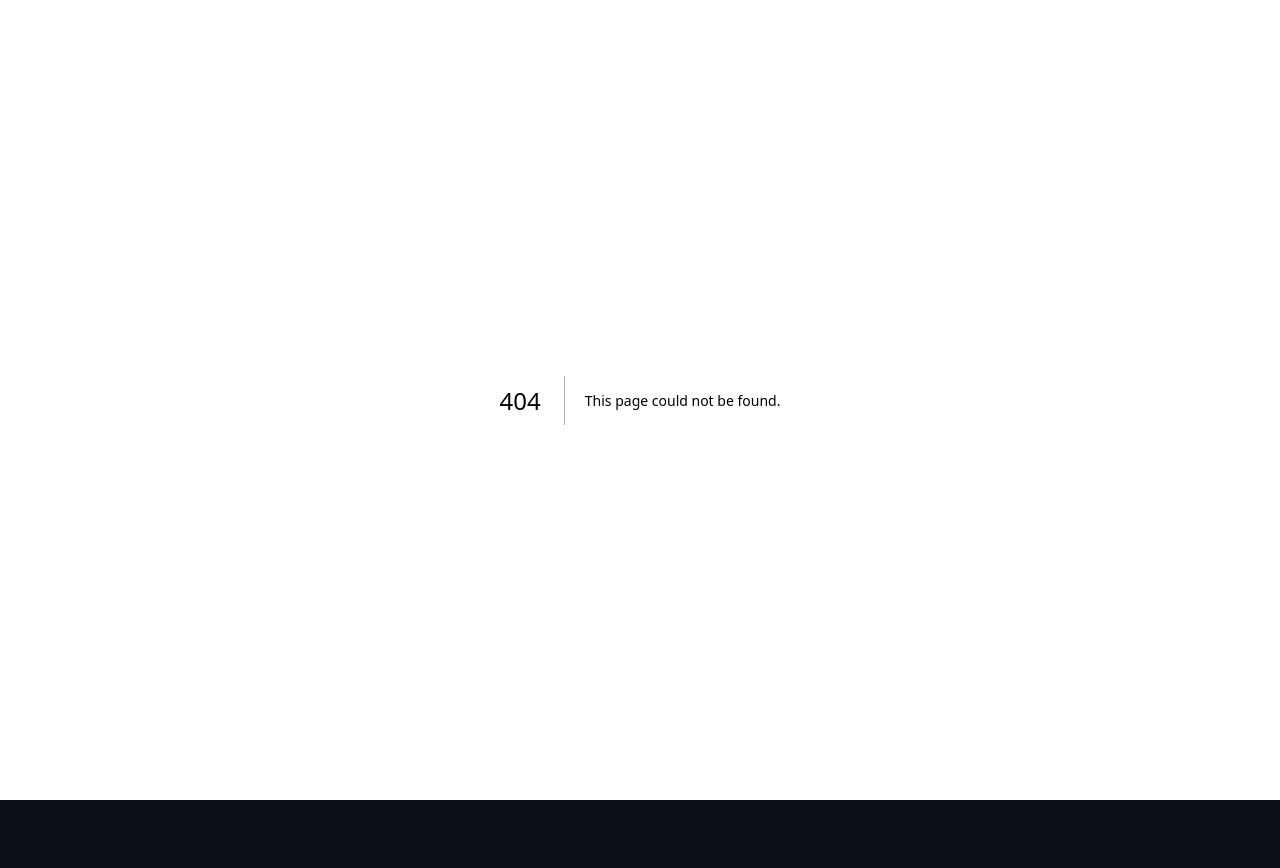
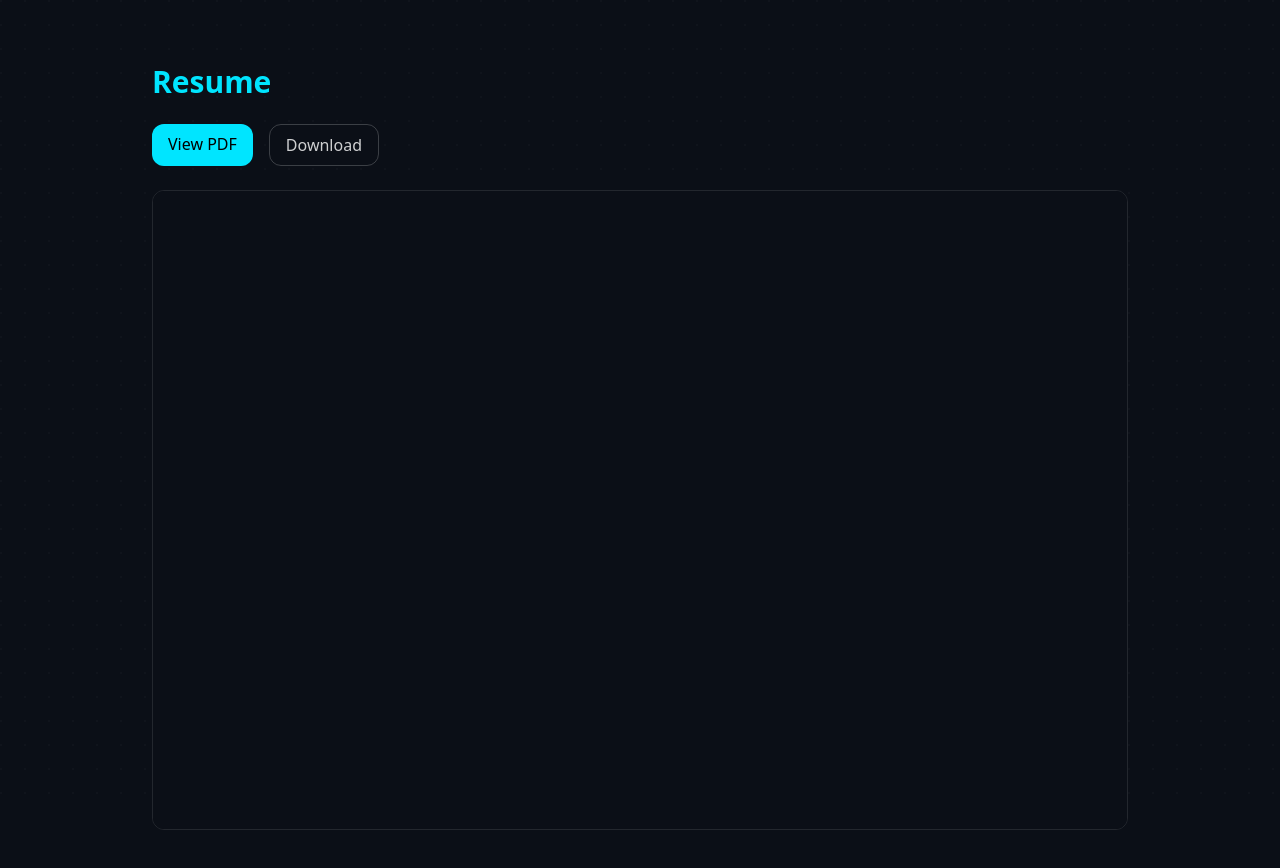
Before and after one commit to rpassaro/website, a Next.js app: page /resume in a window 1280 px wide. Before the commit this address had no page. Shown: the top 868 px of the page. Before the commit the page ends 800 px from the top, so only its background shows below. Built offline with nearby package versions, Linux system fonts and the light colour scheme.

Commit message:
Added Resume

```diff
--- /dev/null
+++ b/src/app/resume/page.tsx
@@ -0,0 +1,29 @@
+export default function ResumePage() {
+  return (
+    <section className="mx-auto max-w-5xl px-6 py-16">
+      <h2 className="mb-6 text-3xl font-bold text-[var(--accent)]">Resume</h2>
+      <div className="mb-6 flex gap-4">
+        <a
+          href="/Resume.pdf"
+          target="_blank"
+          rel="noopener noreferrer"
+          className="rounded-xl bg-[var(--accent)] px-4 py-2 font-medium text-black hover:opacity-90"
+        >
+          View PDF
+        </a>
+        <a
+          href="/Resume.pdf"
+          download
+          className="rounded-xl border border-white/20 px-4 py-2 font-medium text-white/80 hover:border-white/40"
+        >
+          Download
+        </a>
+      </div>
+      <iframe
+        src="/Resume.pdf#view=fitH"
+        title="Resume PDF"
+        className="h-[80vh] w-full rounded-xl border border-white/10"
+      />
+    </section>
+  );
+}
```
Also changed, not shown: 1 other file (tests, documents, lock files or other folders).
